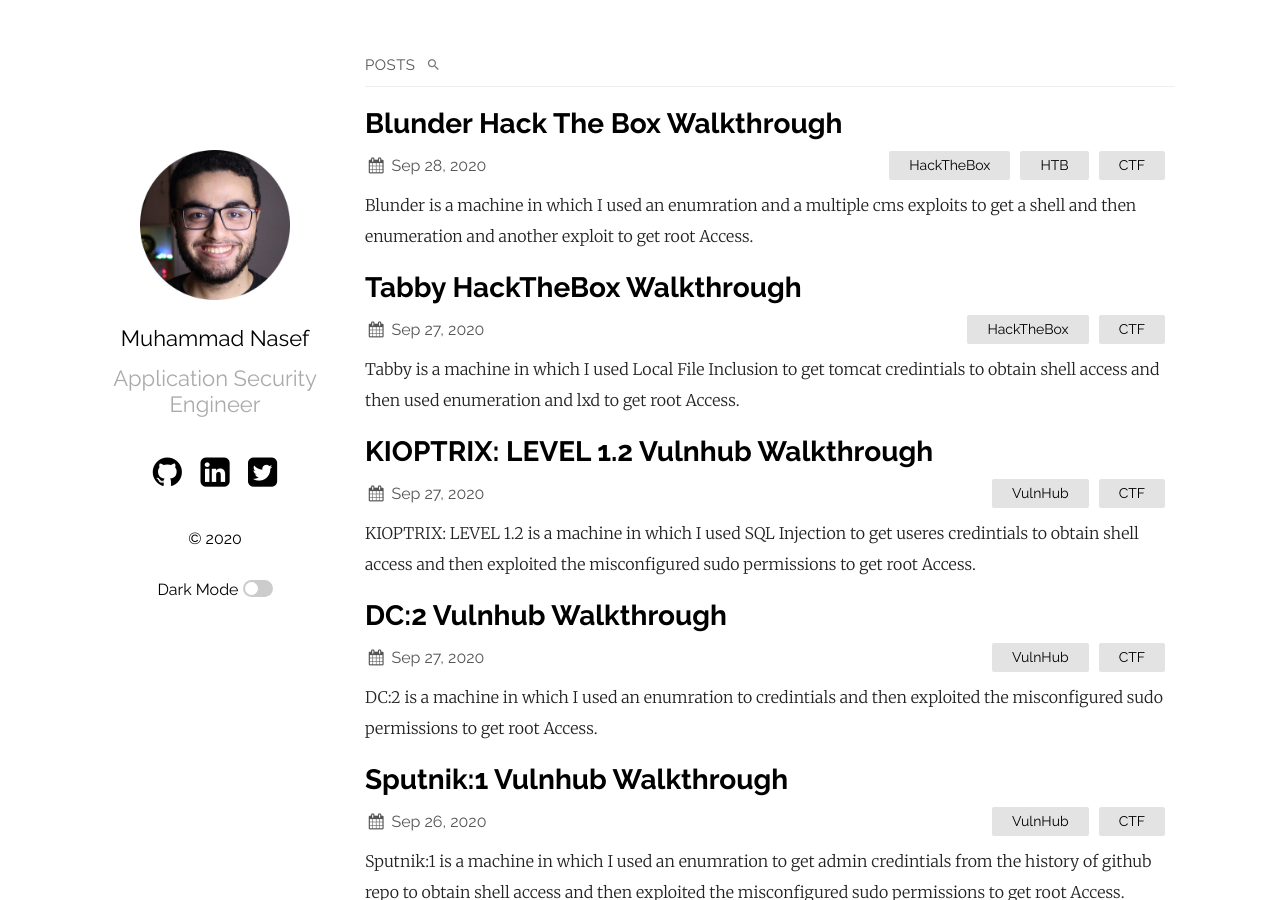
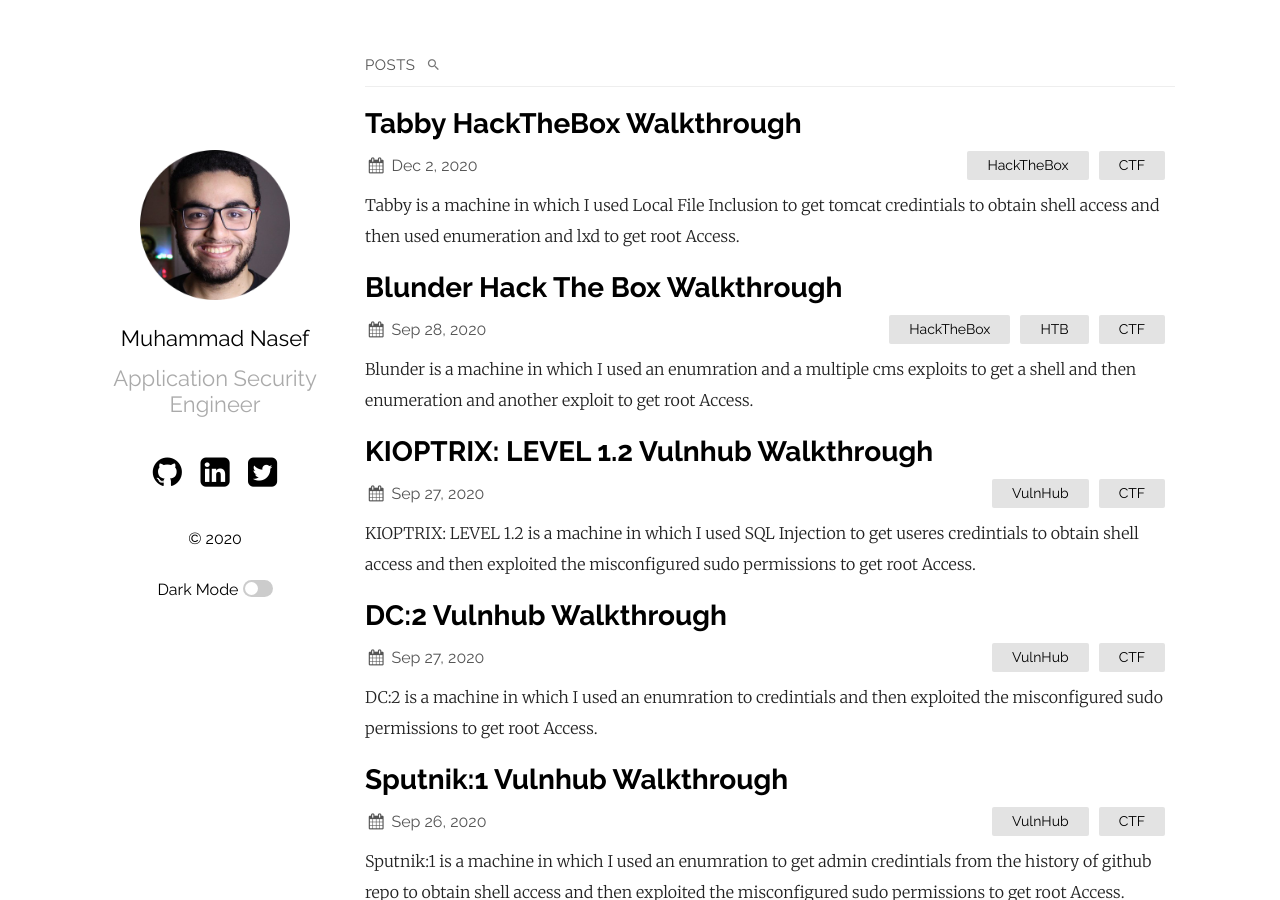
Before and after one commit to iamnasef/0xnasef.github.io, a Jekyll site: the page built from index.md, in a window 1280 px wide and 900 px high. Built offline with Jekyll 4.4.1, drawn with Linux system fonts in a browser that asks for light colours.

Commit message:
Tabby Change Date

```diff
--- a/_posts/2020-09-29-VH_TABBY.markdown
+++ b/_posts/2020-12-02-VH_TABBY.markdown
@@ -1,7 +1,7 @@
 ---
 layout: post
 title:  "Tabby HackTheBox Walkthrough"
-date:   2020-09-27 15:00:00 +0530
+date:   2020-12-02 15:00:00 +0530
 categories: HackTheBox CTF
 ---
 Tabby is a machine in which I used Local File Inclusion to get tomcat credintials to obtain shell access and then used enumeration and lxd to get root Access.
```
